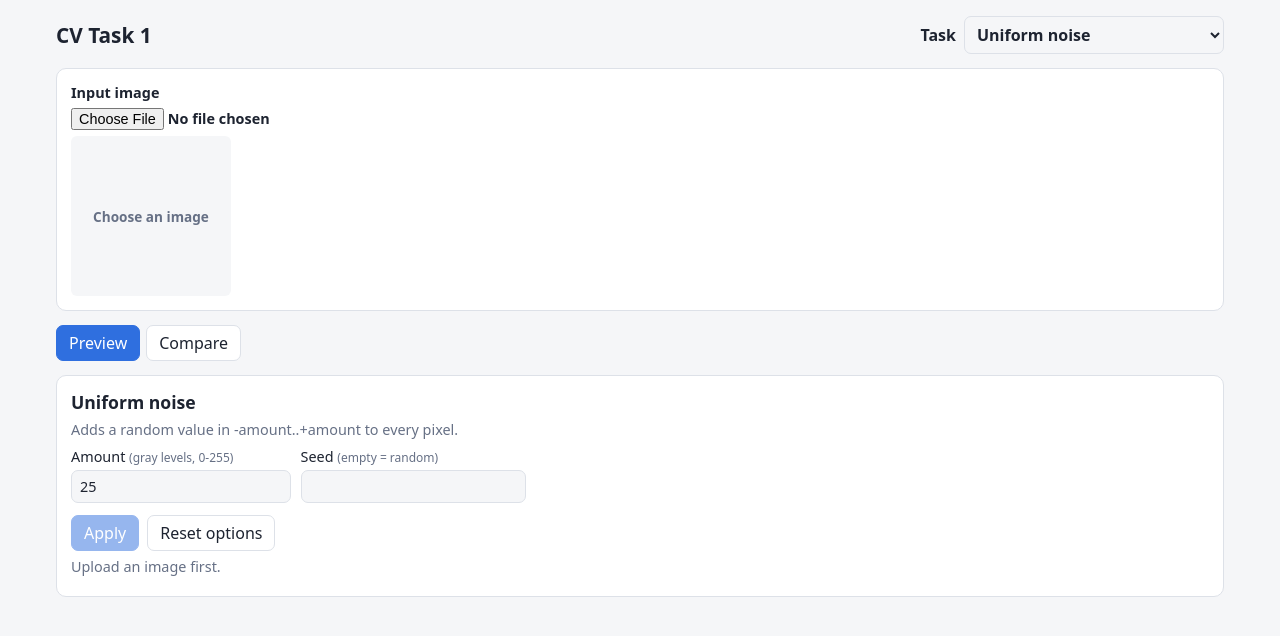
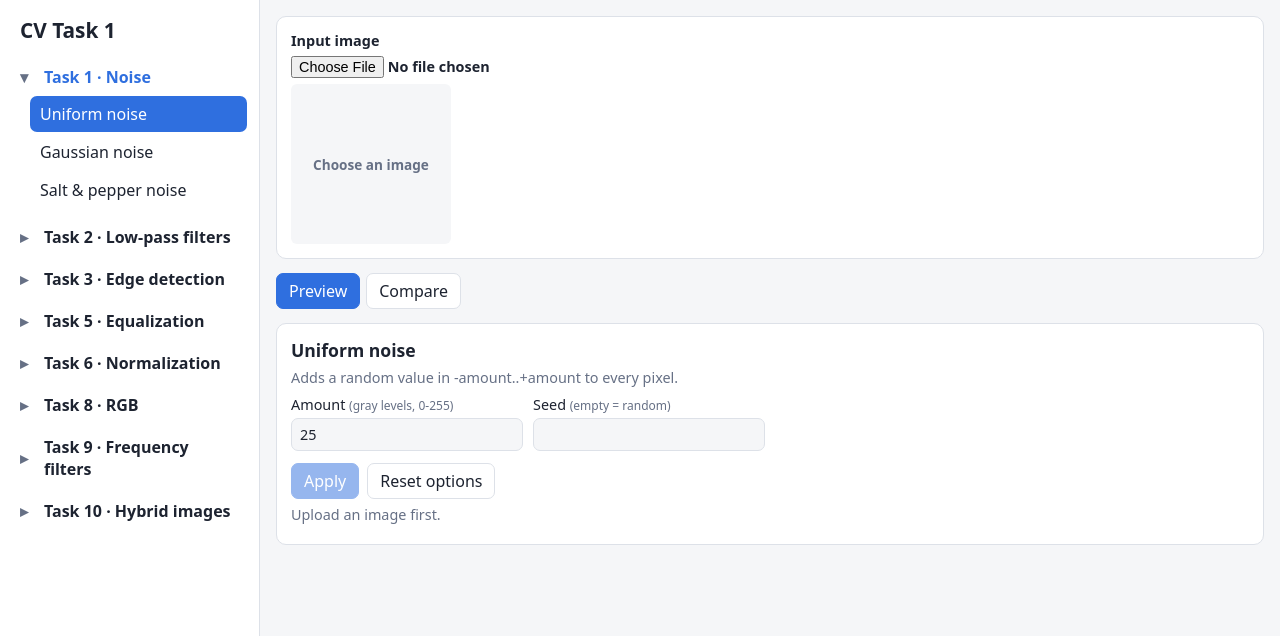
Before and after one commit to Chron1c-24/CV_task1, a React (Vite) app in the folder frontend/: page / in a window 1280 px wide. Shown: the top 636 px of the page. Built offline with nearby package versions, Linux system fonts and the light colour scheme.

Commit message:
Changed the scroll bar with a dashboard

```diff
--- a/frontend/src/App.jsx
+++ b/frontend/src/App.jsx
@@ -2,10 +2,10 @@ import { useEffect, useState } from "react";
 import { base64ToFile } from "./api.js";
 import { COMPARE, TASKS, TASK_BY_ID } from "./tasks.js";
 import ImageInputs from "./components/ImageInputs.jsx";
+import Sidebar from "./components/Sidebar.jsx";
 import CompareView from "./views/CompareView.jsx";
 import TaskView from "./views/TaskView.jsx";
 
-const GROUPS = [...new Set(TASKS.map((task) => task.group))];
 
 /* File -> object URL for <img>, revoked when the file changes. */
 function useObjectUrl(file) {
@@ -32,22 +32,13 @@ export default function App() {
   const setImage = (index, file) => setImages((prev) => prev.map((f, i) => (i === index ? file : f)));
 
   return (
-    <div className="app">
-      <header className="header">
-        <h1>CV Task 1</h1>
-        <label className="picker">
-          <span>Task</span>
-          <select value={taskId} onChange={(e) => setTaskId(e.target.value)}>
-            {GROUPS.map((group) => (
-              <optgroup key={group} label={group}>
-                {TASKS.filter((t) => t.group === group).map((t) => (
-                  <option key={t.id} value={t.id}>{t.label}</option>
-                ))}
-              </optgroup>
-            ))}
-          </select>
-        </label>
-      </header>
+   <div className="layout">
+     <aside className="side">
+       <h1>CV Task 1</h1>
+       <Sidebar tasks={TASKS} activeId={taskId} onSelect={setTaskId} />
+     </aside>
+
+     <main className="app">
 
       <ImageInputs inputs={task.inputs} urls={urls} onSelect={setImage} />
 
@@ -75,6 +66,7 @@ export default function App() {
       ) : (
         <CompareView key={task.compare} compare={compare} images={images} beforeSrc={urls[0]} />
       )}
+    </main>
     </div>
   );
 }
--- a/frontend/src/styles.css
+++ b/frontend/src/styles.css
@@ -34,11 +34,33 @@ small, .muted { color: var(--muted); }
 .muted { margin: 6px 0; font-size: 0.9rem; }
 .error { color: var(--error); margin: 8px 0 0; font-size: 0.9rem; }
 
-.app { max-width: 1200px; margin: 0 auto; padding: 16px; display: grid; gap: 14px; }
+/* Page = sidebar (left) + content (right) */
+.layout { display: grid; grid-template-columns: 260px minmax(0, 1fr); min-height: 100vh; }
+.side {
+  position: sticky; top: 0; align-self: start; height: 100vh; overflow-y: auto;
+  background: var(--panel); border-right: 1px solid var(--line); padding: 16px 12px;
+}
+.side h1 { padding: 0 8px 14px; }
+.app { max-width: 1200px; width: 100%; margin: 0 auto; padding: 16px; display: grid; gap: 14px; align-content: start; }
 
-.header { display: flex; align-items: center; justify-content: space-between; gap: 12px; flex-wrap: wrap; }
-.picker { display: flex; align-items: center; gap: 8px; font-weight: 600; }
-.picker select { min-width: 260px; }
+/* Collapsible task menu */
+.sidebar { display: grid; gap: 4px; }
+.side-head {
+  display: flex; align-items: center; gap: 8px; width: 100%; text-align: left;
+  border: 0; background: transparent; font-weight: 700; padding: 8px;
+}
+.side-head:hover, .side-item:hover { background: var(--bg); }
+.side-head.has-active { color: var(--accent); }
+.side-arrow { width: 1em; color: var(--muted); }
+.side-items { list-style: none; margin: 0 0 6px; padding: 0 0 0 18px; display: grid; gap: 2px; }
+.side-item { width: 100%; text-align: left; border: 0; background: transparent; padding: 7px 10px; }
+.side-item.active { background: var(--accent); color: var(--accent-ink); }
+
+/* Narrow screens: menu goes on top */
+@media (max-width: 800px) {
+  .layout { grid-template-columns: 1fr; }
+  .side { position: static; height: auto; max-height: 50vh; border-right: 0; border-bottom: 1px solid var(--line); }
+}
 
 .panel { background: var(--panel); border: 1px solid var(--line); border-radius: 10px; padding: 14px; }
 .panel-head { display: flex; align-items: center; justify-content: space-between; gap: 10px; flex-wrap: wrap; margin-bottom: 10px; }
```
